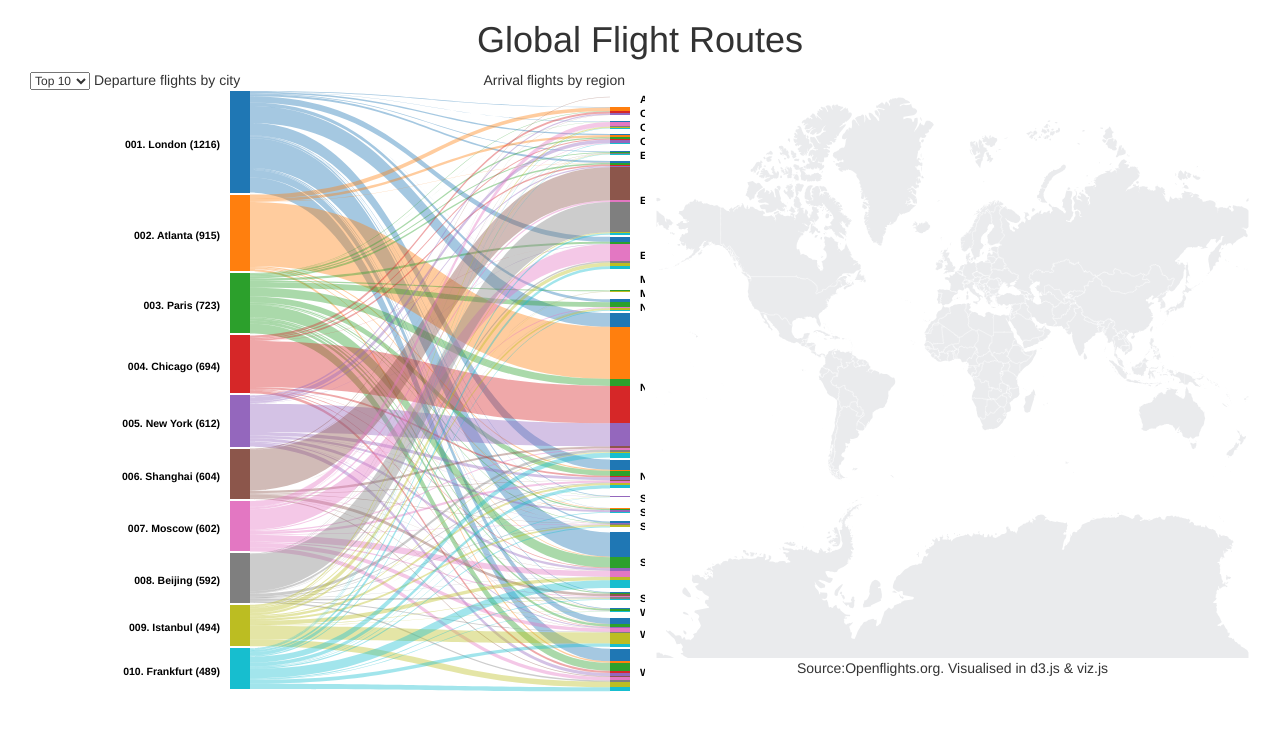
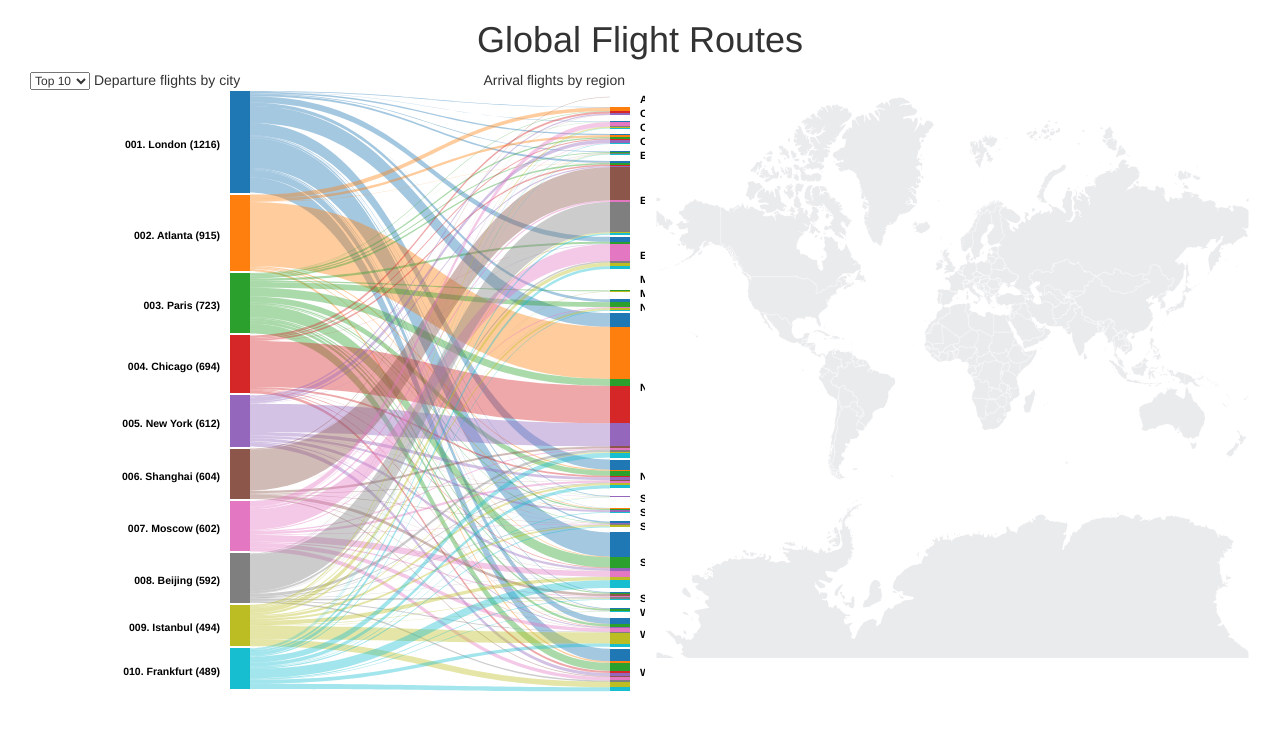
Before and after one commit to Digital-Visualisation-2019/TouristTraces, a plain HTML site: page Globalflights/index.html in a window 1280 px wide. Drawn offline with Linux system fonts and the light colour scheme.

Commit message:
Update index.html

```diff
--- a/Globalflights/index.html
+++ b/Globalflights/index.html
@@ -47,7 +47,7 @@
 
                 </h6>
                 <div id="chart-area2"></div>
-                <p align = 'center'>Source:Openflights.org. Visualised in d3.js & viz.js</p>
+                <p align = 'center'></p>
 
             </div>
         </div>
```
